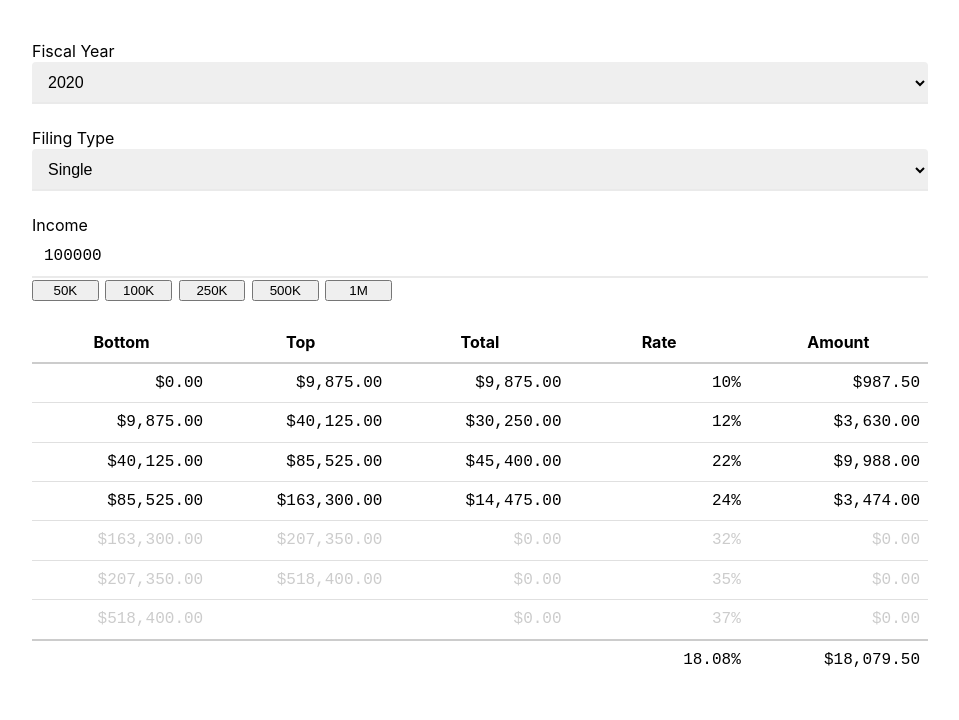
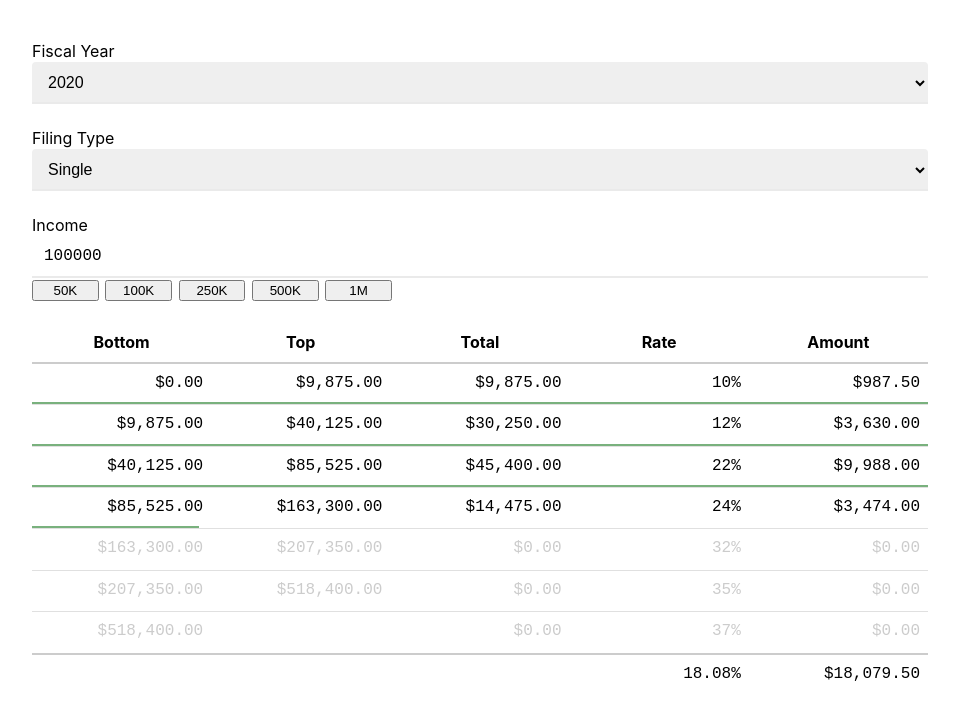
Before and after one commit to kddnewton/taxes, a React app: page / in a window 1280 px wide. Shown: the top 720 px of the page, without its empty margins (160-1119 px from the left). Built offline with nearby package versions, Linux system fonts and the light colour scheme; the HTML template or start-up script is replaced by a standard one.

Commit message:
Better borders

```diff
--- a/src/Settings.tsx
+++ b/src/Settings.tsx
@@ -79,6 +79,7 @@ const Settings: React.FC<SettingsProps> = ({
           name="income"
           onChange={handleIncomeChange}
           value={income}
+          step={1000}
         />
       </label>
       <div className="shortcuts">
--- a/src/Table.tsx
+++ b/src/Table.tsx
@@ -9,16 +9,7 @@ type Segment = {
   total: number;
   rate: number;
   amount: number;
-};
-
-const getBracketTotal = (income: number, minimum: number, maximum?: number) => {
-  if (income < minimum) {
-    return 0;
-  }
-  if (!maximum || income < maximum) {
-    return income - minimum;
-  }
-  return maximum - minimum;
+  percent: number;
 };
 
 const makeSegments = ({ bracketSet, filingType, income }: TableProps): Segment[] => (
@@ -28,14 +19,30 @@ const makeSegments = ({ bracketSet, filingType, income }: TableProps): Segment[]
     const nextBracket = bracketSet[index + 1];
     const maximum = nextBracket && nextBracket[filingType];
 
-    const total = getBracketTotal(income, minimum, maximum);
+    let total: number;
+    let percent: number;
+
+    if (income < minimum) {
+      total = 0;
+      percent = 0;
+    } else if (!maximum) {
+      total = income - minimum;
+      percent = 0;
+    } else if (income < maximum) {
+      total = income - minimum;
+      percent = (income - minimum) / (maximum - minimum) * 100;
+    } else {
+      total = maximum - minimum;
+      percent = 100;
+    }
 
     return {
       minimum,
       maximum,
       total,
       rate: bracket.rate,
-      amount: total * bracket.rate / 100
+      amount: total * bracket.rate / 100,
+      percent
     };
   })
 );
@@ -46,7 +53,8 @@ type TableRowProps = {
 };
 
 const TableRow: React.FC<TableRowProps> = ({ income, segment }) => (
-  <tr className={income < segment.minimum ? "disabled" : ""}>
+  <>
+    <tr className={income < segment.minimum ? "bordered disabled" : "bordered"}>
       <td>
         <Dollars amount={segment.minimum} />
       </td>
@@ -61,6 +69,12 @@ const TableRow: React.FC<TableRowProps> = ({ income, segment }) => (
         <Dollars amount={segment.amount} />
       </td>
     </tr>
+    <tr className="progress">
+      <td colSpan={5}>
+        <div style={{ width: `${segment.percent}%` }} />
+      </td>
+    </tr>
+  </>
 );
 
 type TableProps = {
@@ -95,7 +109,7 @@ const Table: React.FC<TableProps> = ({ bracketSet, filingType, income }) => {
           ))}
         </tbody>
         <tfoot className="monospace">
-          <tr>
+          <tr className="bordered">
             <td colSpan={3} />
             <td>
               {(amount / income * 100).toFixed(2)}%
--- a/src/styles.css
+++ b/src/styles.css
@@ -63,12 +63,24 @@ body {
   vertical-align: bottom;
 }
 
+.table tr.bordered td {
+  border-top: 1px solid #e0e0e0;
+}
+
+.table tr.progress td {
+  padding: 0;
+}
+
+.table tr.progress div {
+  background-color: #79b17d;
+  height: 2px;
+}
+
 .table tr.disabled {
   color: #ccc;
 }
 
 .table td {
-  border-top: 1px solid #e0e0e0;
   padding: 8px;
   text-align: right;
   vertical-align: top;
```
Lines whose indentation alone changed are shown as unchanged.
